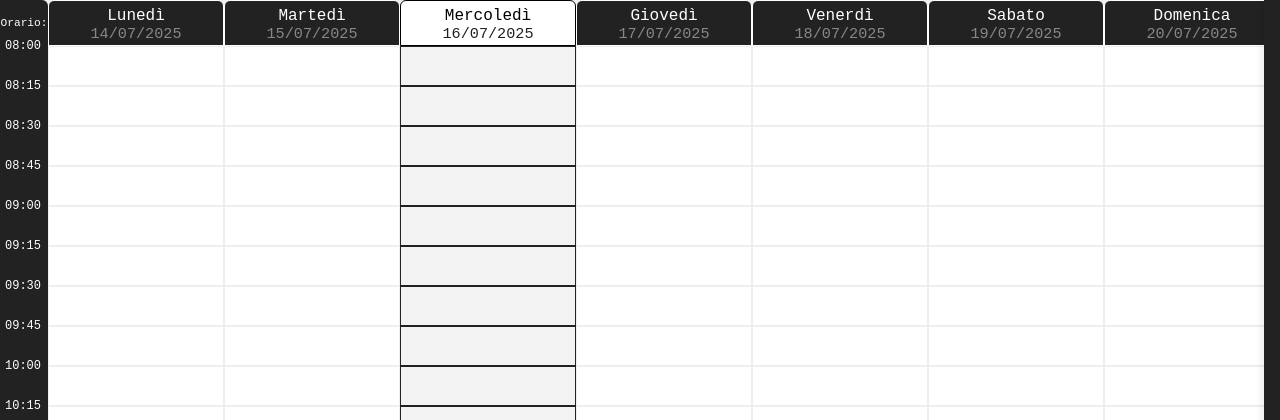
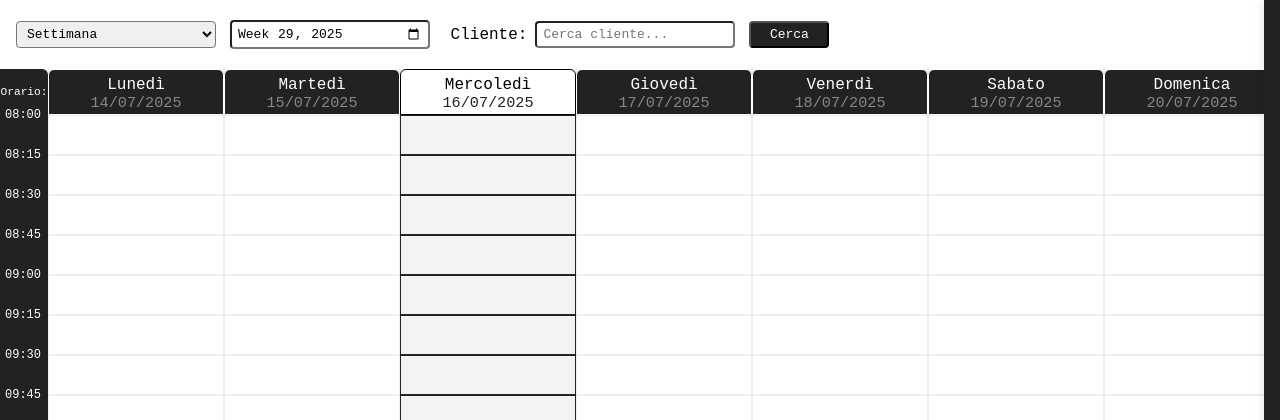
Before and after one commit to lmichael1996/agenda, a PHP site: page /public/dashboard.php in a window 1280 px wide. Shown: the top 420 px of the page. Run offline with PHP 8.4, Linux system fonts and the light colour scheme.

Commit message:
update structure

```diff
--- a/public/dashboard.php
+++ b/public/dashboard.php
@@ -32,7 +32,9 @@ for ($h = 8; $h <= 22; $h++) {
 <html lang="it">
 <head>
     <meta charset="UTF-8">
-    <title>Dashboard - Calendario Settimanale</title>
+    <title>Calendario Settimanale</title>
+
+    <link rel="stylesheet" href="style/top-menu.css">
     <link rel="stylesheet" href="style/calendar-style.css">
     <link rel="stylesheet" href="style/lateral-menu-style.css">
 </head>
@@ -45,30 +47,63 @@ for ($h = 8; $h <= 22; $h++) {
         <a href="#">Logout</a>
     </div>
 
+    <div class="dashboard-controls">
+
+        <div class="controls-left">
+            <select id="set-view" onmouseover="this.style.cursor='pointer'">
+                <option value="week">Settimana</option>
+                <option value="day">Giorno</option>
+            </select>
+            <input type="week" id="set-week" onmouseover="this.style.cursor='pointer'" value="<?= $today->format('Y-\WW') ?>">
+            <input type="date" id="set-date" onmouseover="this.style.cursor='pointer'" value="<?= $today->format('Y-m-d') ?>" hidden>
+        </div>
+
+        <div class="controls-center">
+            <label for="cerca" class="control-label">Cliente:</label>
+            <input type="search" autocomplete="on" id="cerca" placeholder="Cerca cliente...">
+            <input type="submit" onmouseover="this.style.cursor='pointer'" value="Cerca">
+        </div>
+
+        <div class="controls-right">
+            <marquee> Non è mai troppo tardi per essere ciò che vuoi essere! </marquee>
+        </div>
+
+    </div>
+
     <div class="dashboard-container">
 
         <div class="calendar-header-row">
             <div class="hour-label-empty">Orario:</div>
+
             <?php foreach ($days as $idx => $day): ?>
-                <div class="header-day<?= $day->format('Y-m-d') === $today->format('Y-m-d') ? ' today' : '' ?>">
+                <div class = "header-day<?= $day->format('d-m-Y') === $today->format('d-m-Y') ? ' today' : '' ?>"
+                    id = "header-day-<?= $idx ?>">
                     <?= htmlspecialchars($dayNames[$idx]) ?><br>
                     <span class="header-date"> <?= $day->format('d/m/Y') ?> </span>
                 </div>
             <?php endforeach; ?>
+
         </div>
 
         <div class="calendar-grid">
+
             <?php foreach ($intervals as $time): ?>
                 <div class="hour-label"><span class="hour-label-time"><?= $time ?></span></div>
+
                 <?php foreach ($days as $day): ?>
-                    <div class="day<?= $day->format('Y-m-d') === $today->format('Y-m-d') ? ' today' : '' ?>"></div>
+                    <div class = "day<?= $day->format('d-m-Y') === $today->format('d-m-Y') ? ' today' : '' ?>"
+                        data-date = "<?= $day->format('d-m-Y') ?>"
+                        data-time ="<?= $time ?>">
+                    </div>
                 <?php endforeach; ?>
             <?php endforeach; ?>
+
         </div>
 
     </div>
 
 <script src="js/lateral-menu.js"></script>
+<script src="js/calendar-date.js"></script>
 
 </body>
 </html>
--- /dev/null
+++ b/public/date-functions.php
@@ -0,0 +1,3 @@
+<?php
+
+$dayNames = ['Lunedì', 'Martedì', 'Mercoledì', 'Giovedì', 'Venerdì', 'Sabato', 'Domenica'];
--- /dev/null
+++ b/public/js/calendar-date.js
@@ -0,0 +1,74 @@
+const dayNames = ['Lunedì', 'Martedì', 'Mercoledì', 'Giovedì', 'Venerdì', 'Sabato', 'Domenica'];
+
+function getMonday(w, y) {
+    const simple = new Date(y, 0, 1 + (w - 1) * 7);
+    const dow = simple.getDay();
+    const monday = new Date(simple);
+    if (dow === 0) monday.setDate(simple.getDate() + 1); // domenica -> lunedì
+    else monday.setDate(simple.getDate() - dow + 1);
+    return monday;
+}
+
+document.getElementById('set-view').addEventListener('change', function() {
+    const val = this.value;
+    const weekInput = document.getElementById('set-week');
+    const dateInput = document.getElementById('set-date');
+    if (val === 'week') {
+        weekInput.hidden = false;
+        dateInput.hidden = true;
+    } else if (val === 'day') {
+        weekInput.hidden = true;
+        dateInput.hidden = false;
+    }
+});
+
+document.getElementById('set-week').addEventListener('change', function() {
+    const val = this.value; // formato: YYYY-Wnn
+    const [year, week] = val.split('-W');
+
+    const monday = getMonday(parseInt(week), parseInt(year));
+    const today = new Date();
+
+    // Aggiorna header giorni
+    for (let i = 0; i < 7; i++) {
+        const d = new Date(monday);
+        d.setDate(monday.getDate() + i);
+        const header = document.getElementById('header-day-' + i);
+
+        header.innerHTML = dayNames[i] + '<br><span class="header-date">' + d.toLocaleDateString('it-IT') + '</span>';
+        if (d.toDateString() === today.toDateString()) {
+            header.classList.add('today');
+        } else {
+            header.classList.remove('today');
+        }
+    }
+
+    // Aggiorna data-date, data-time e classe today degli slot
+    const calendarGrid = document.querySelector('.calendar-grid');
+    let slotIdx = 0;
+
+    for (let t = 8; t <= 22; t++) {
+        for (let m = 0; m < 60; m += 15) {
+            for (let i = 0; i < 7; i++) {
+                const d = new Date(monday);
+                d.setDate(monday.getDate() + i);
+                const slot = calendarGrid.querySelectorAll('div.day')[slotIdx];
+
+                if (slot) {
+                    const dateStr = ('0' + d.getDate()).slice(-2) + '-' + ('0' + (d.getMonth()+1)).slice(-2) + '-' + d.getFullYear();
+                    const timeStr = ('0' + t).slice(-2) + ':' + ('0' + m).slice(-2);
+
+                    slot.setAttribute('data-date', dateStr);
+                    slot.setAttribute('data-time', timeStr);
+                    // Gestione classe today
+                    if (d.toDateString() === today.toDateString()) {
+                        slot.classList.add('today');
+                    } else {
+                        slot.classList.remove('today');
+                    }
+                }
+                slotIdx++;
+            }
+        }
+    }
+});
--- /dev/null
+++ b/public/style/top-menu.css
@@ -0,0 +1,54 @@
+.dashboard-controls {
+    display: flex;
+    width: 100%;
+    margin: 10px 0;
+    padding: 10px 16px;
+    box-sizing: border-box;
+}
+
+select, input[type="week"], input[type="date"], input[type="search"] {
+    font-family: 'Courier New', Courier, monospace;
+    width: 200px;
+    box-sizing: border-box;
+    padding: 4px 6px;
+    margin-right: 6px;
+    border-radius: 4px;
+    font-size: 13px;
+}
+
+input[type="submit"] {
+    font-family: 'Courier New', Courier, monospace;
+    width: 80px;
+    background-color: #222;
+    color: #fff;
+    box-sizing: border-box;
+    padding: 4px 6px;
+    margin-right: 6px;
+    border-radius: 4px;
+    font-size: 13px;
+}
+
+input[type="submit"]:hover, input[type="submit"]:focus {
+    background: #fff;
+    color: #000;
+}
+
+.controls-left {
+    flex: 1;
+    display: flex;
+    align-items: center;
+    gap: 8px;
+}
+
+.controls-center {
+    flex: 1;
+    display: flex;
+    align-items: center;
+    justify-content: center;
+    gap: 8px;
+}
+
+.controls-right {
+    flex: 1;
+    display: flex;
+}
```
Also changed, not shown: public/style/style.css (+0 -81 lines).
